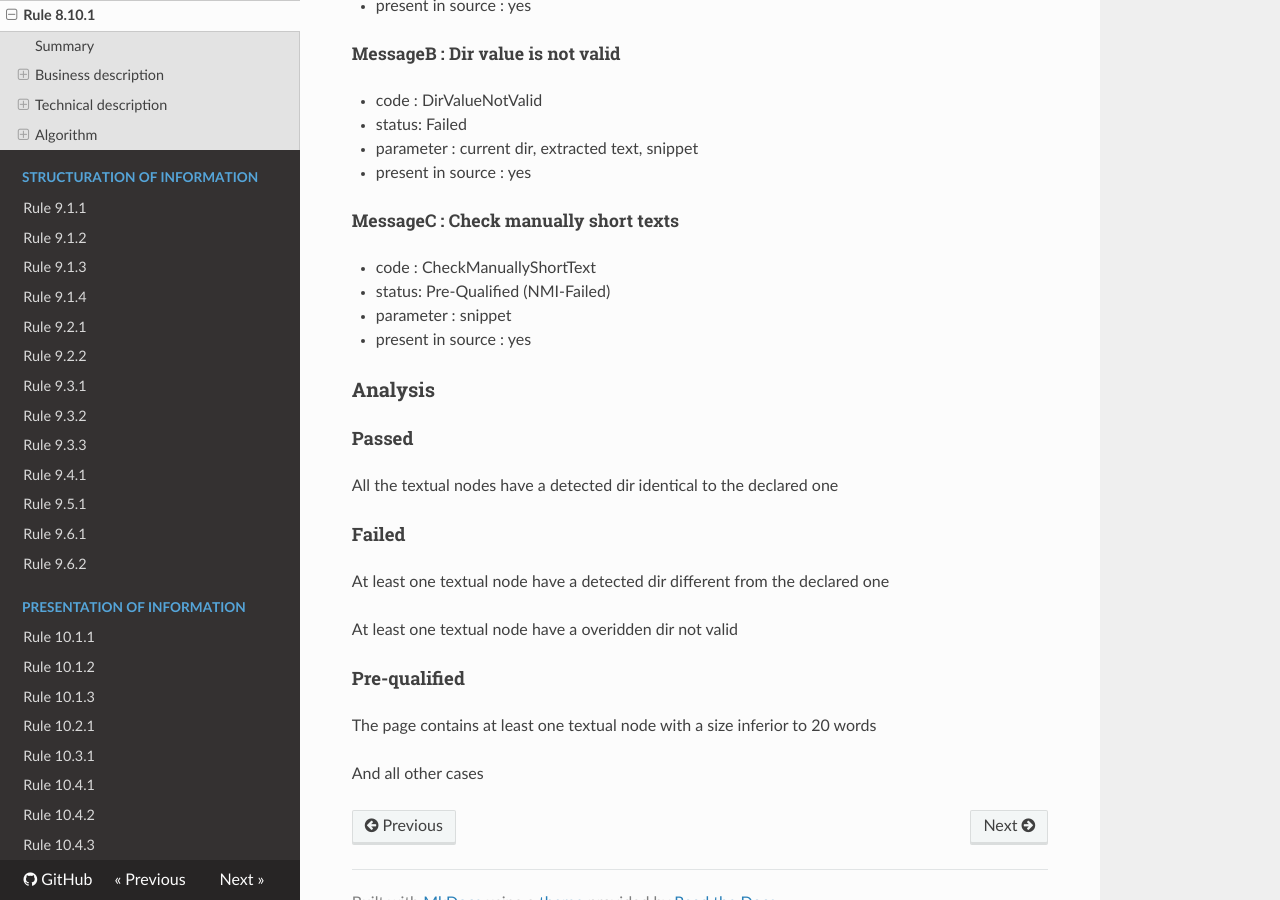
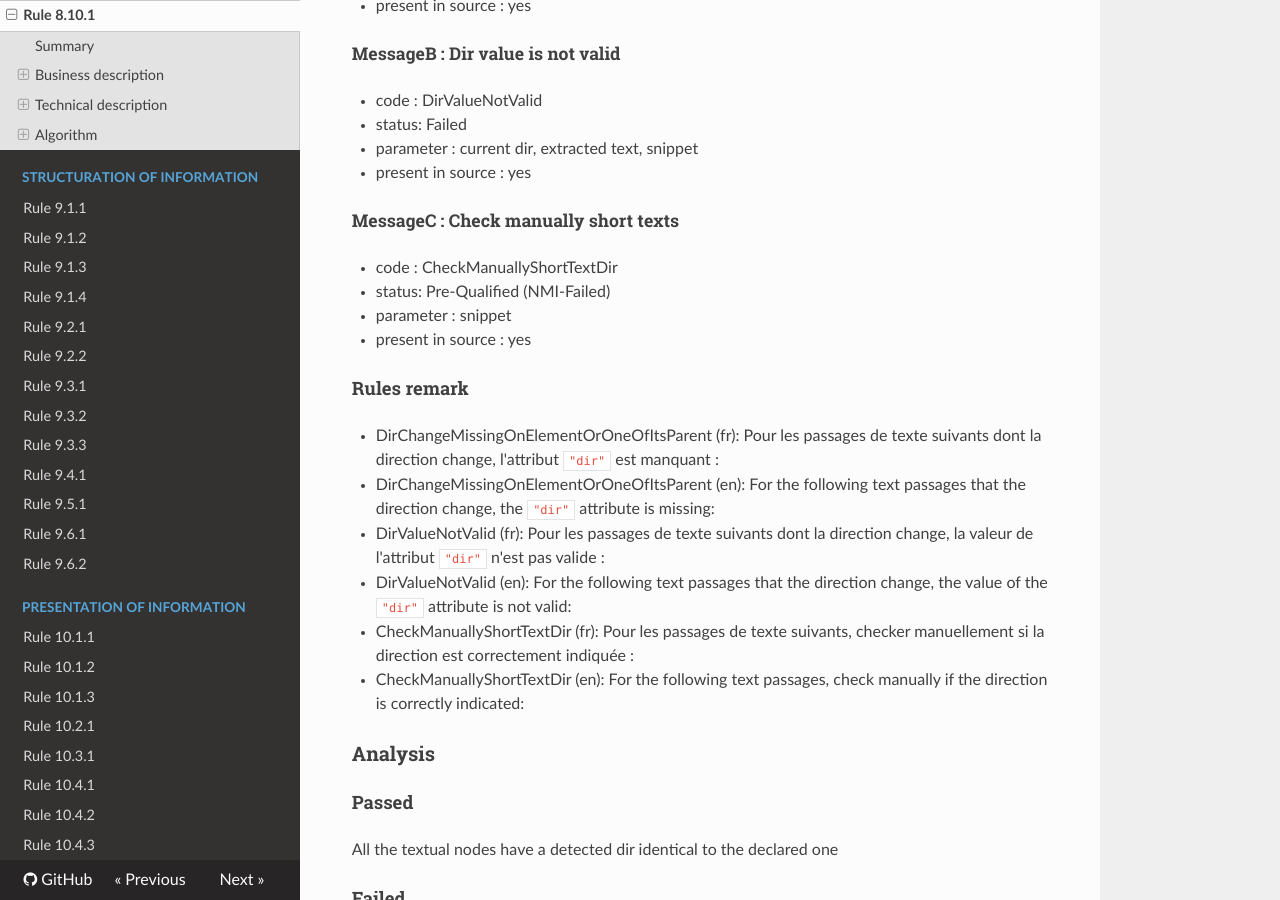
Before and after one commit to Tanaguru/RGAA3-2016, an MkDocs documentation site: the page built from docs/Rule-8-10-1.md, in a window 1280 px wide and 900 px high, scrolled down 2575 px. Built offline with MkDocs 1.6.1, drawn with Linux system fonts in a browser that asks for light colours; nearby versions of some CDN libraries; old or Windows-style settings are respelled for this version of MkDocs.

Commit message:
Update remakes of the test 8.10.1

```diff
--- a/docs/Rule-8-10-1.md
+++ b/docs/Rule-8-10-1.md
@@ -124,10 +124,21 @@ For each occurrence of false-result of **Test4**, raise a MessageC
 
 ##### MessageC : Check manually short texts
 
--   code : CheckManuallyShortText
+-   code : CheckManuallyShortTextDir
 -   status: Pre-Qualified (NMI-Failed)
 -   parameter : snippet
 -   present in source : yes
+
+#### Rules remark
+
+ * DirChangeMissingOnElementOrOneOfItsParent (fr): Pour les passages de texte suivants dont la direction change, l'attribut `"dir"` est manquant :
+ * DirChangeMissingOnElementOrOneOfItsParent (en): For the following text passages that the direction change, the `"dir"` attribute is missing:
+
+ * DirValueNotValid (fr): Pour les passages de texte suivants dont la direction change, la valeur de l'attribut `"dir"` n'est pas valide :
+ * DirValueNotValid (en): For the following text passages that the direction change, the value of the `"dir"` attribute is not valid:
+
+ * CheckManuallyShortTextDir (fr): Pour les passages de texte suivants, checker manuellement si la direction est correctement indiqu&eacute;e :
+ * CheckManuallyShortTextDir (en): For the following text passages, check manually if the direction is correctly indicated:
 
 ### Analysis
 
```
Also changed, not shown: 3 other files.
